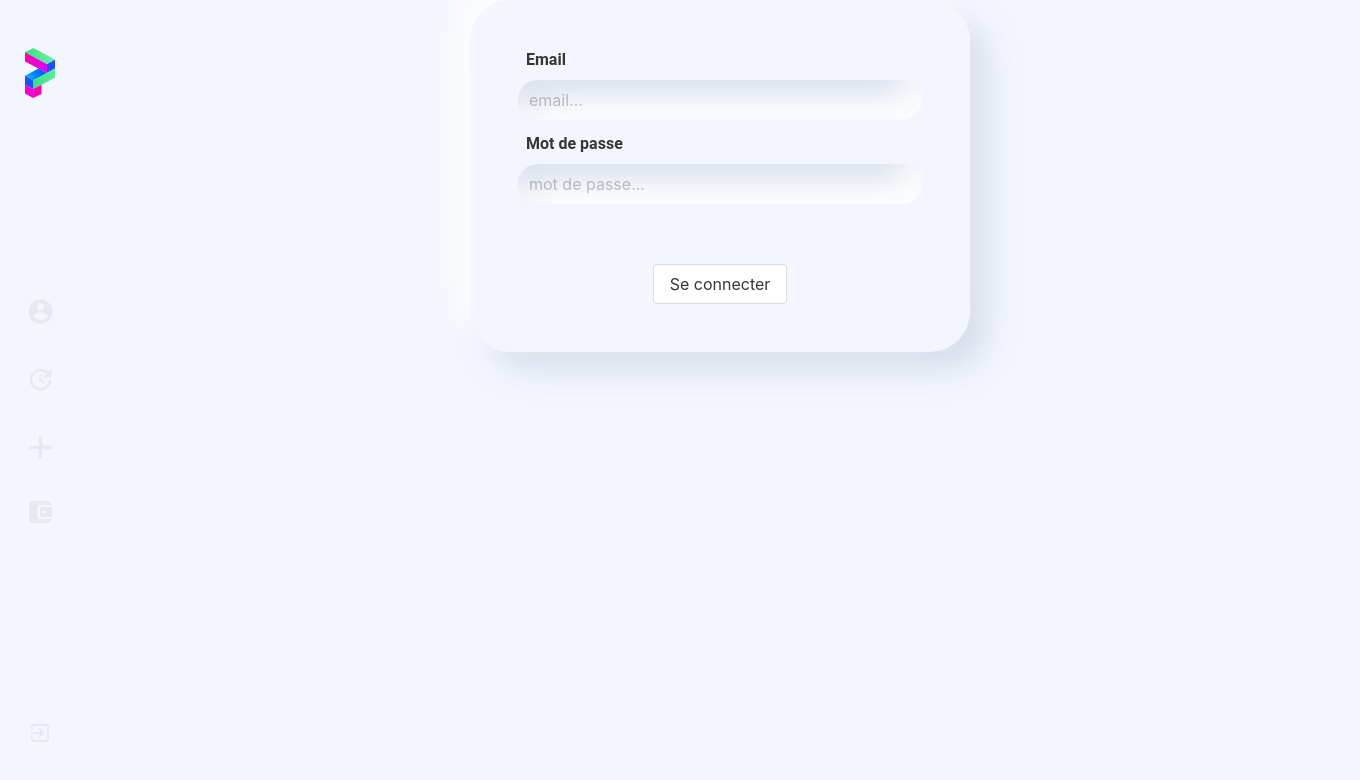
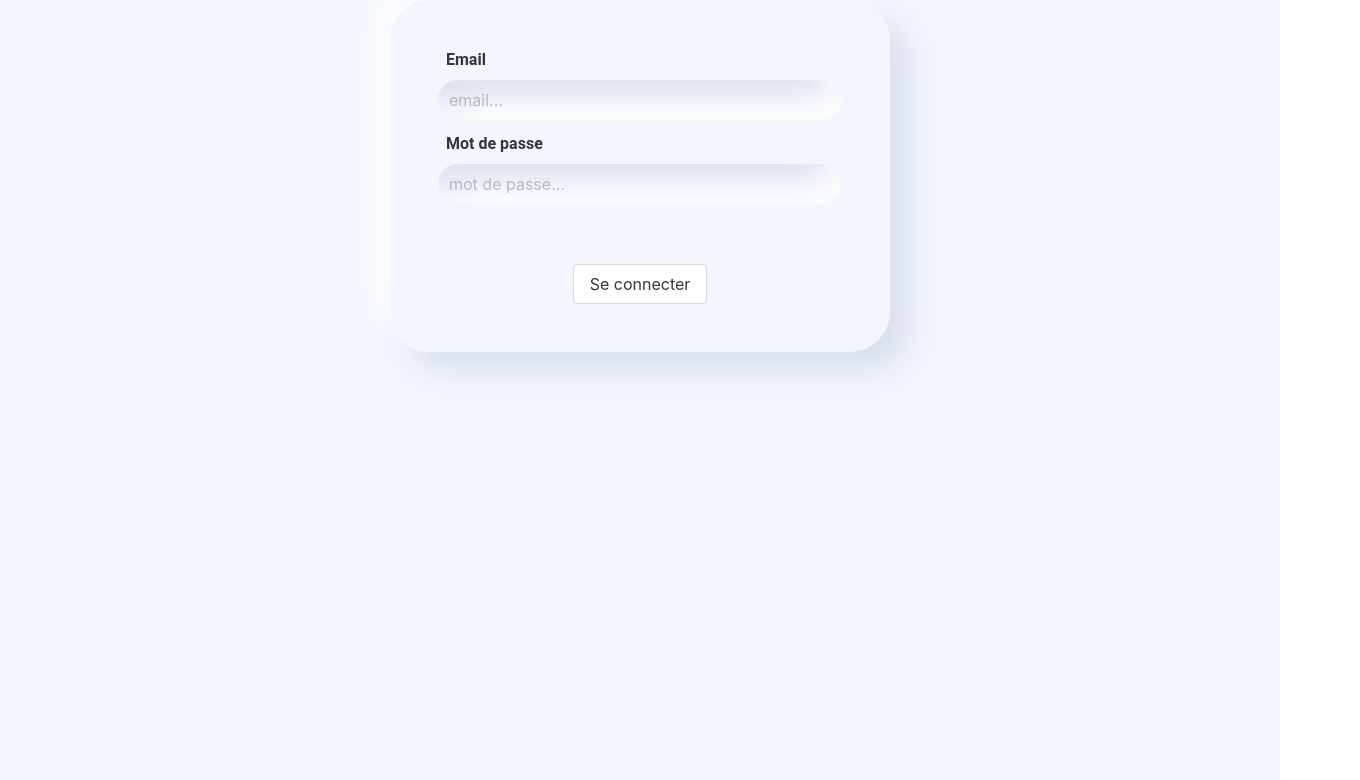
Before and after one commit to Bran72/pygmalab, a Vue app: page /login in a window 1280 px wide. Shown: the top 780 px of the page, 1360 px wide, since content can reach past the window. Built offline with nearby package versions, Linux system fonts and the light colour scheme.

Commit message:
Display Toolbar & Logout

```diff
--- a/src/App.vue
+++ b/src/App.vue
@@ -1,6 +1,6 @@
 <template>
   <div id="app">
-    <Toolbar />
+    <Toolbar v-if="user !== null" />
 
     <section id="container">
       <router-view/>
@@ -11,10 +11,16 @@
 
 <script>
   import Toolbar from './components/Toolbar'
+  import {mapGetters} from "vuex";
 
   export default {
     components: {
       Toolbar
+    },
+    computed: {
+        ...mapGetters({
+          user: 'user'
+        })
     },
     data () {
       return {
--- a/src/components/Toolbar.vue
+++ b/src/components/Toolbar.vue
@@ -28,21 +28,26 @@
                     </svg>
                 </router-link>
             </div>
-            <div class="nav-item">
-                <router-link to="/logout">
-                    <img alt="Déconnexion" src="../assets/icons/logout.svg">
-                </router-link>
+            <div class="nav-item" @click="logout">
+                <img alt="Déconnexion" src="../assets/icons/logout.svg">
             </div>
         </div>
     </section>
 </template>
 
 <script>
+    import store from "../store";
+
     export default {
-        name: 'Toolbar.vue',
         data() {
             return {
                 isActive: true
+            }
+        },
+        methods: {
+            logout () {
+                store.dispatch("fetchUser",  null);
+                this.$router.replace('/login')
             }
         }
     }
--- a/src/store/index.js
+++ b/src/store/index.js
@@ -5,8 +5,8 @@ Vue.use(Vuex);
 
 export default new Vuex.Store({
   state: {
-    users: [],
-    user: {},
+    users: null,
+    user: null,
   },
   getters: {
     users(state) {
```
Also changed, not shown: src/views/Login.vue (line endings or trailing spaces).
